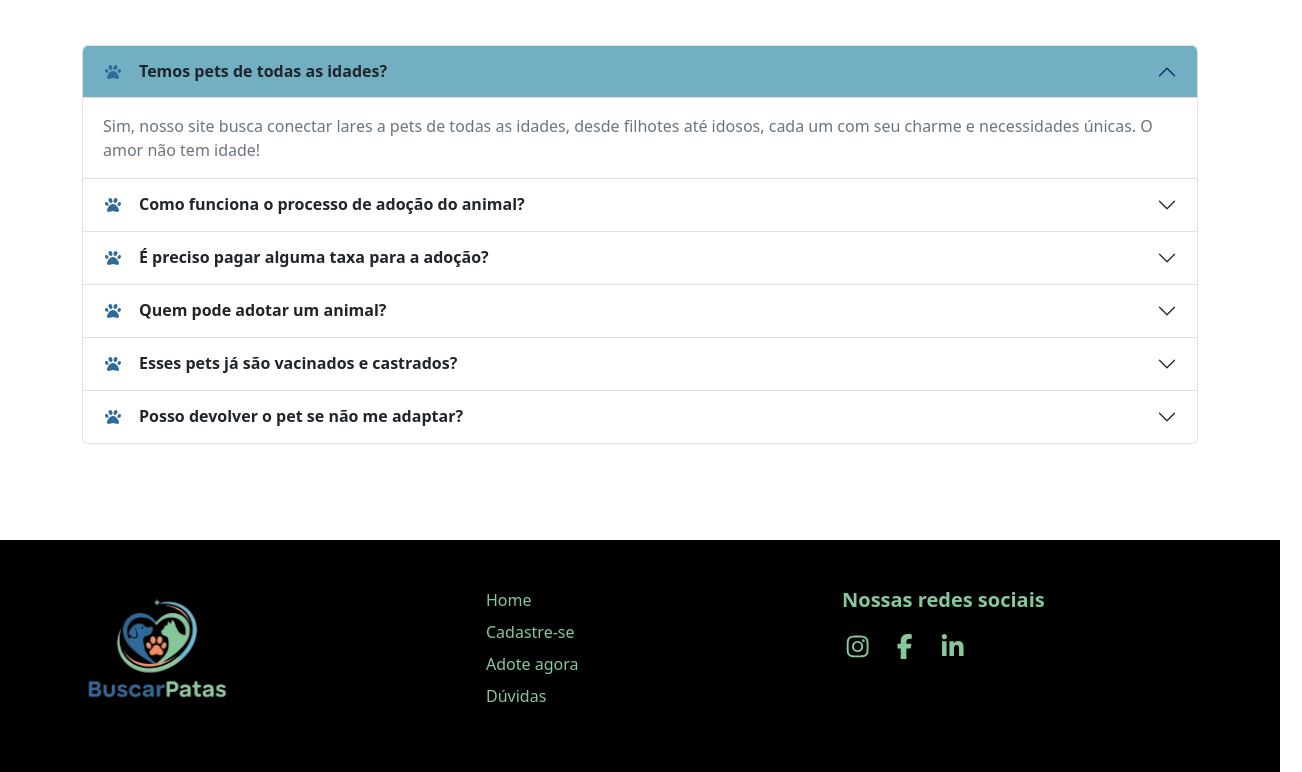
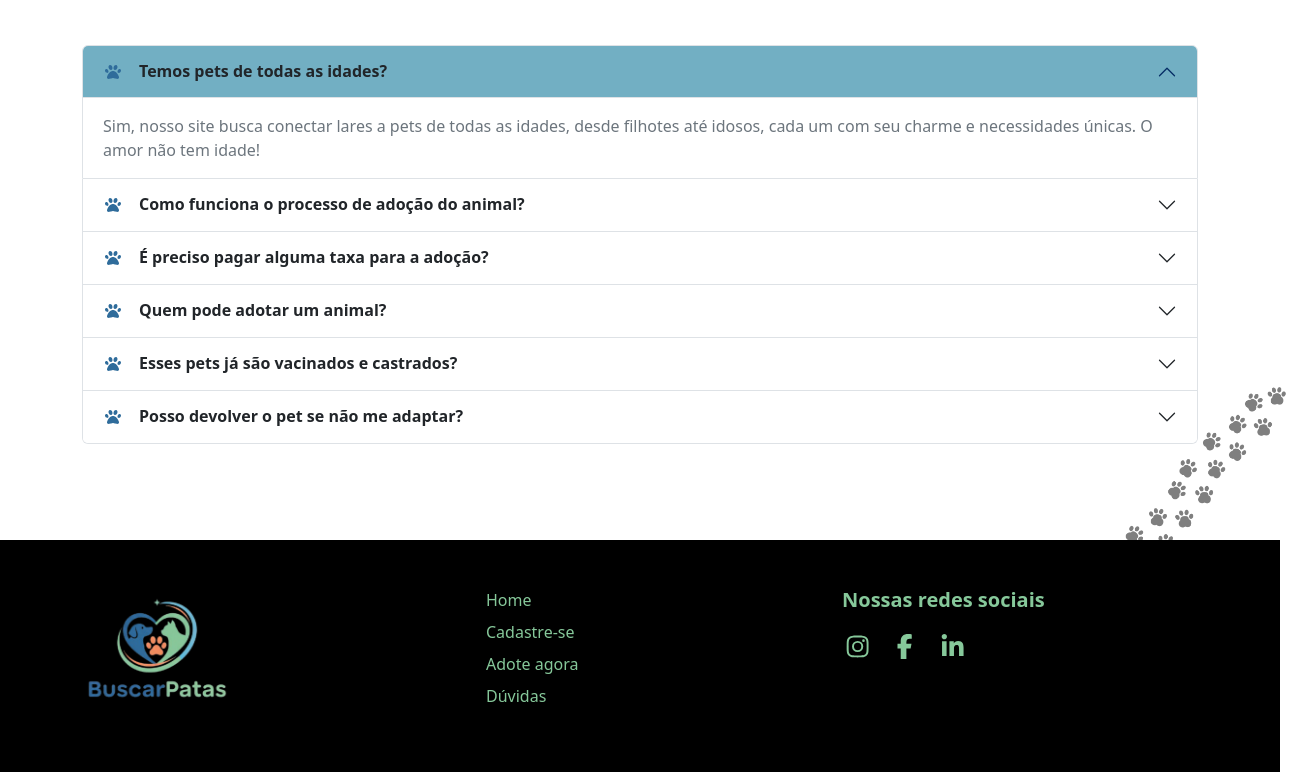
Before and after one commit to edudsan/BuscarPatas, a React (Vite) app in the folder frontend/: page / in a window 1280 px wide. Shown: the part 1587-2359 px from the top of the page, 1302 px wide, since content can reach past the window. Built offline with nearby package versions, Linux system fonts and the light colour scheme; no server answers.

Commit message:
animações e ajustes

```diff
--- a/frontend/src/components/AdotanteCard/AdotanteCard.jsx
+++ b/frontend/src/components/AdotanteCard/AdotanteCard.jsx
@@ -5,7 +5,7 @@ import './AdotanteCard.css'
 import { capitalizeFirstLetter } from '../../utils/formatters'
 
 export function AdotanteCard({ user, onRoleChange, onDelete, onEdit }) {
-  // const avatarUrl = `https://i.pravatar.cc/150?u=${user.email}`
+  const avatarUrl = `https://i.pravatar.cc/150?u=${user.email}`
 
   const formatPhoneNumber = (phone) => {
     if (!phone) return 'Telefone não informado'
@@ -21,7 +21,7 @@ export function AdotanteCard({ user, onRoleChange, onDelete, onEdit }) {
     <Card className="adotante-card shadow-sm h-100">
       <Card.Body>
         <Stack gap={2} className="text-center align-items-center mb-3">
-          {/* <img src={avatarUrl} alt={user.nome} className="user-avatar-card" /> */}
+          <img src={avatarUrl} alt={user.nome} className="user-avatar-card" />
           <div className="user-details-card">
             <h5 className="user-name-card mb-0">
               {capitalizeFirstLetter(user.nome)}
--- /dev/null
+++ b/frontend/src/components/AnimatedBackground/AnimatedBackground.css
@@ -0,0 +1,94 @@
+.animated-background-container {
+    position: fixed;
+    top: 0;
+    left: 0;
+    width: 100vw;
+    height: 100vh;
+    z-index: -999;
+
+    pointer-events: none;
+
+    background-repeat: no-repeat;
+    background-position: top left;
+
+    transition: background-image 0.5s ease, opacity 0.5s ease;
+    animation: background-pan linear infinite;
+}
+
+@keyframes background-pan {
+    0% {
+        background-position: -8% 15%;
+        transform: scale(1);
+    }
+    25% {
+        background-position: -1% 30%;
+        transform: scale(1.05);
+    }
+    50% {
+        background-position: -4% 60%;
+        transform: scale(1);
+    }
+    100% {
+        background-position: -1% 85%;
+        transform: scale(1);
+    }
+}
+
+
+.animated-background-container.local-element-mode {
+    position: absolute;
+    pointer-events: none;
+
+    z-index: 10;
+
+    width: 200px;
+    height: 200px;
+
+    top: auto;
+    left: auto;
+    animation: none;
+}
+
+
+.animated-background-container.local-element-mode.corner-image-mode {
+    bottom: 190px;
+    right: -20px;
+
+    top: auto;
+    left: auto;
+
+    background-size: cover;
+    background-repeat: no-repeat;
+    background-position: center;
+
+    animation: corner-float 50s linear infinite;
+}
+
+@keyframes corner-float {
+    0% {
+        transform: translate(0px, 0px) scale(1);
+    }
+    33% {
+        transform: translate(5px, -10px) scale(1.02);
+    }
+    66% {
+        transform: translate(-5px, 10px) scale(1.01);
+    }
+    100% {
+        transform: translate(0px, 0px) scale(1);
+    }
+}
+
+@media (max-width: 768px) {
+
+
+    .animated-background-container {
+        background-image: none !important;
+        animation: none !important;
+        opacity: 0 !important;
+    }
+
+    .animated-background-container.local-element-mode {
+        display: none !important;
+    }
+}
--- /dev/null
+++ b/frontend/src/components/AnimatedBackground/AnimatedBackground.jsx
@@ -0,0 +1,26 @@
+import './AnimatedBackground.css'
+
+const AnimatedBackground = ({
+  imageUrl,
+  opacity = 0.5,
+  animationDuration = '50s',
+  backgroundSize = '200px',
+  isCornerImage = false,
+  isLocalElement = false,
+}) => {
+  const backgroundStyle = {
+    backgroundImage: `url(${imageUrl})`,
+    opacity: opacity,
+    animationDuration: animationDuration,
+    backgroundSize: backgroundSize,
+  }
+
+  const localClass = isLocalElement ? 'local-element-mode' : ''
+  const cornerClass = isCornerImage ? 'corner-image-mode' : ''
+
+  const containerClasses = `animated-background-container ${localClass} ${cornerClass}`
+
+  return <div className={containerClasses} style={backgroundStyle}></div>
+}
+
+export default AnimatedBackground
--- a/frontend/src/components/DashboardLayout/DashboardLayout.jsx
+++ b/frontend/src/components/DashboardLayout/DashboardLayout.jsx
@@ -6,6 +6,7 @@ import './DashboardLayout.css'
 import { Button } from 'react-bootstrap'
 import { FontAwesomeIcon } from '@fortawesome/react-fontawesome'
 import { faBars } from '@fortawesome/free-solid-svg-icons'
+import AnimatedBackground from '../AnimatedBackground/AnimatedBackground'
 
 export function DashboardLayout({ menuItems = [], contentMap, initialPanel }) {
   const [activePanel, setActivePanel] = useState(initialPanel)
@@ -21,8 +22,13 @@ export function DashboardLayout({ menuItems = [], contentMap, initialPanel }) {
     setSidebarOpen(false)
   }
 
+  const homeBackgroundImageUrl = '../../public/patinhas.png'
+
   return (
-    <div className="dashboard-layout-container">
+    <div
+      className="dashboard-layout-container"
+      style={{ position: 'relative' }}
+    >
       <div className="dashboard-wrapper">
         <div
           className={`sidebar-container-wrapper ${sidebarOpen ? 'open' : ''}`}
@@ -51,7 +57,13 @@ export function DashboardLayout({ menuItems = [], contentMap, initialPanel }) {
           {renderPanelContent()}
         </main>
       </div>
-
+      <AnimatedBackground
+        imageUrl={homeBackgroundImageUrl}
+        opacity={0.4}
+        isLocalElement={true}
+        isCornerImage={true}
+        backgroundSize="200px"
+      />
       <Footer />
     </div>
   )
--- a/frontend/src/pages/Home.jsx
+++ b/frontend/src/pages/Home.jsx
@@ -7,6 +7,7 @@ import { PetList } from '../components/PetList/PetList'
 import { Footer } from '../components/Footer/Footer'
 import { PaginationControls } from '../components/PaginationControls/PaginationControls'
 import { PetDetailModal } from '../components/PetDetailModal/PetDetailModal'
+import AnimatedBackground from '../components/AnimatedBackground/AnimatedBackground'
 
 export function Home() {
   const [pets, setPets] = useState([])
@@ -71,12 +72,12 @@ export function Home() {
   }
   const handleAdocaoConcluida = () => {
     handleCloseModal()
-    // Força a atualização da lista (mantendo os filtros atuais)
     setFilters((currentFilters) => ({ ...currentFilters }))
   }
+  const homeBackgroundImageUrl = '../../public/patinhas.png'
 
   return (
-    <main>
+    <main style={{ position: 'relative' }}>
       <CtaBanner
         imageUrl="/src/assets/gato-e-cachorro.jpg"
         imageAlt="Cachorro e Gato"
@@ -116,6 +117,13 @@ export function Home() {
         reversed={true}
       />
       <FAQSection />
+      <AnimatedBackground
+        imageUrl={homeBackgroundImageUrl}
+        opacity={0.5}
+        isLocalElement={true}
+        isCornerImage={true}
+        backgroundSize="200px"
+      />
       <Footer />
 
       {selectedPet && (
--- a/frontend/src/pages/Sobre.jsx
+++ b/frontend/src/pages/Sobre.jsx
@@ -9,8 +9,11 @@ import {
 import { CtaBanner } from '../components/CtaBanner/CtaBanner'
 import { HashLink } from 'react-router-hash-link'
 import { Footer } from '../components/Footer/Footer'
+import AnimatedBackground from '../components/AnimatedBackground/AnimatedBackground'
 
 export function Sobre() {
+  const backgroundImageUrl = 'bg-cat.png'
+
   const mvvItems = [
     {
       icon: faHeart,
@@ -34,8 +37,15 @@ export function Sobre() {
 
   return (
     <>
+      <AnimatedBackground
+        imageUrl={backgroundImageUrl}
+        opacity={0.5}
+        animationDuration="40s"
+        backgroundSize="200px"
+      />
+
       <main>
-        <header className="text-center mb-5 container my-5">
+        <div className="text-center mb-5 container my-5">
           <h1
             className="display-4 fw-bold"
             style={{ color: 'var(--cor-azul)' }}
@@ -46,9 +56,17 @@ export function Sobre() {
           <p className="lead text-secondary mt-3">
             Nossa história, nossa paixão e o compromisso com a vida animal.
           </p>
-        </header>
+        </div>
 
-        <section className="container pb-5">
+        <section
+          className="container pb-5"
+          style={{
+            position: 'relative',
+            backgroundColor: 'rgba(255, 255, 255, 0.9)',
+            padding: '20px',
+            borderRadius: '8px',
+          }}
+        >
           <div className="row justify-content-center">
             <div className="col-lg-9">
               <h2 className="fw-bold mb-3">Nossa História</h2>
```
Also changed, not shown: frontend/src/components/DashboardContentUser/MinhasAdocoes.jsx (+6 -6 lines), frontend/public/bg-cat.png (added), frontend/public/patinhas.png (added).
